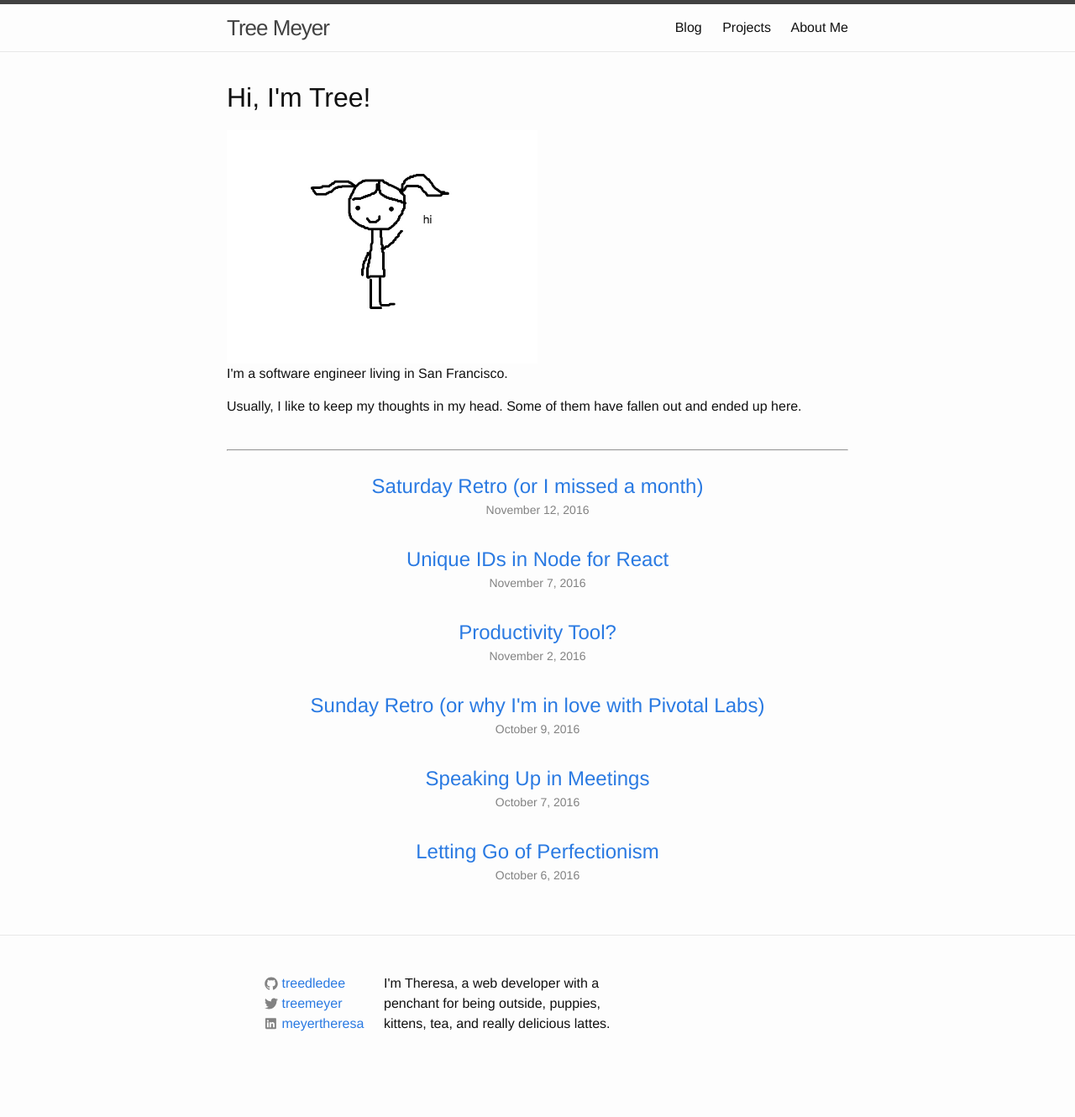
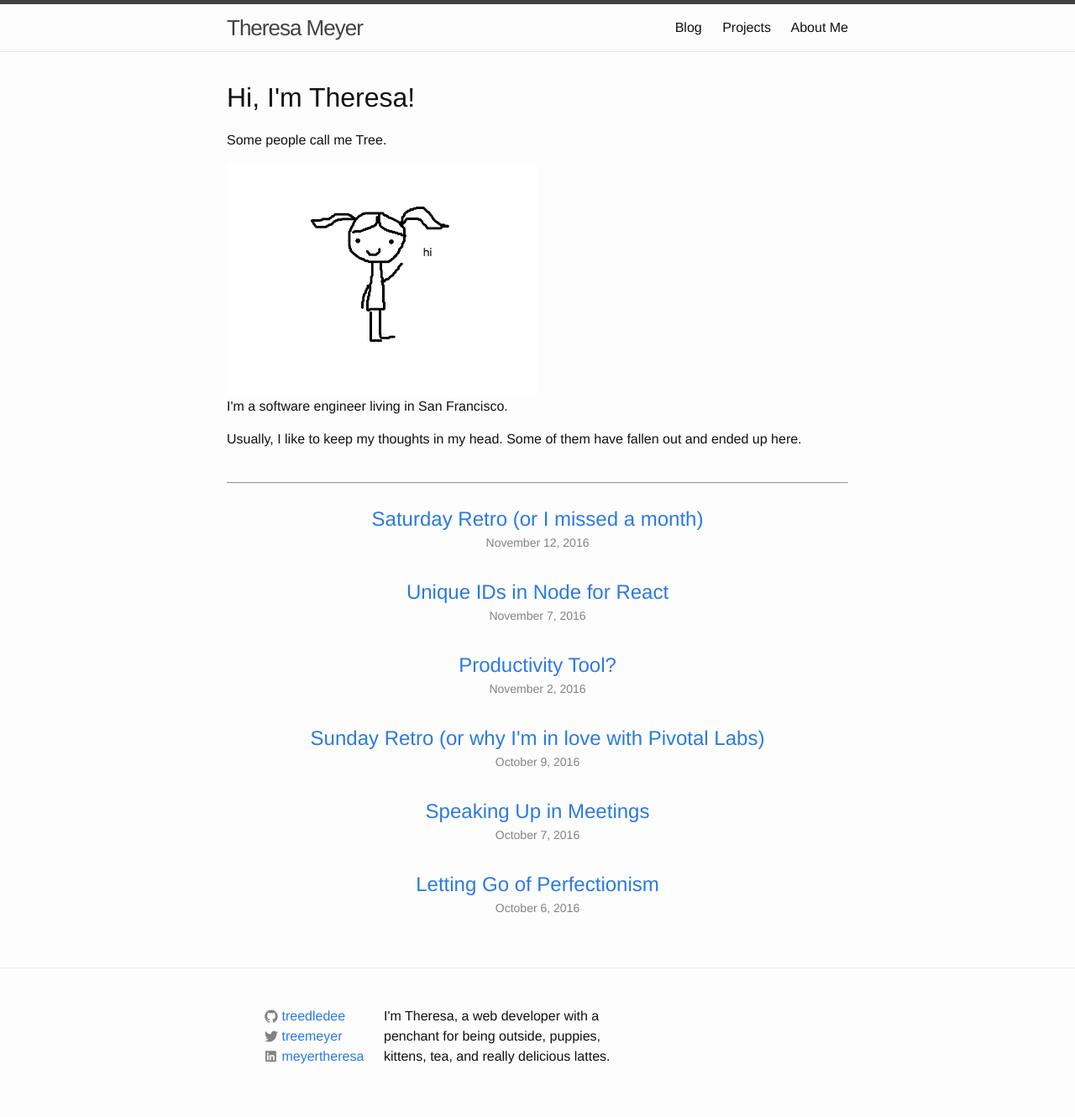
Before and after one commit to treedledee/treedledee.github.io, a Jekyll site: the page built from index.html, in a window 1280 px wide. Shown: the whole page at 84% size. Built offline with Jekyll 4.4.1, drawn with Linux system fonts in a browser that asks for light colours; before the commit the page ends 1291 px from its top, so only the background shows below that.

Commit message:
name update

```diff
--- a/_config.yml
+++ b/_config.yml
@@ -6,7 +6,7 @@
 # 'jekyll serve'. If you change this file, please restart the server process.
 
 # Site settings
-title: Tree Meyer
+title: Theresa Meyer
 email:
 description: > # this means to ignore newlines until "baseurl:"
   I'm Theresa, a web developer with a penchant for being outside,
--- a/index.html
+++ b/index.html
@@ -6,7 +6,8 @@ layout: default
   <img src="img/red_buds_flowers_wide.jpg" />
 </section> -->
 
-<h1> Hi, I'm Tree! </h1>
+<h1> Hi, I'm Theresa! </h1>
+<p>Some people call me Tree.</p>
 
 <img src="img/hai.jpg" style="height: auto; width: 50%;" />
 
```
